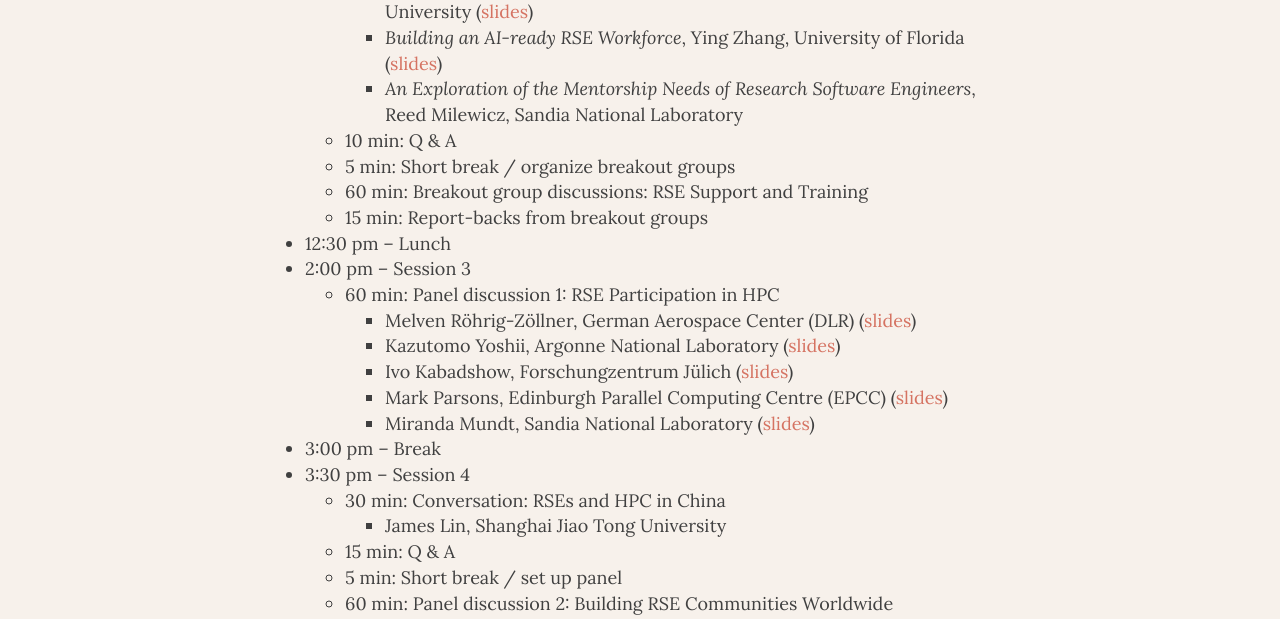
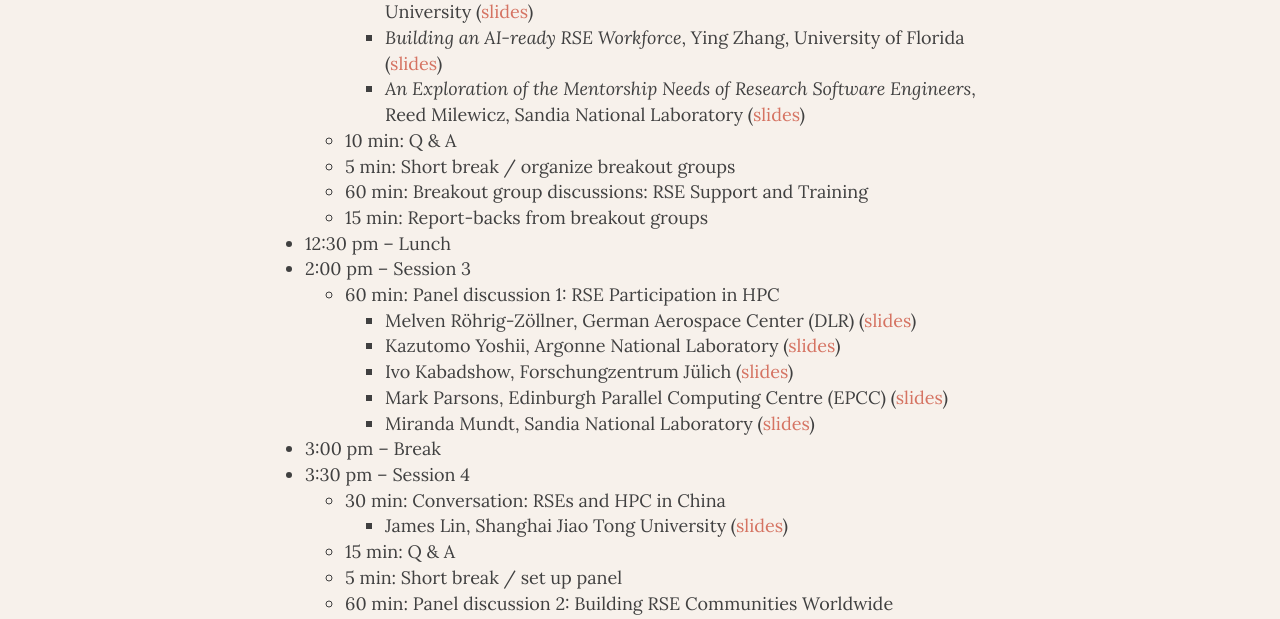
Before and after one commit to USRSE/rse-hpc-2021, a Jekyll site: the page built from pages/agenda.md, in a window 1280 px wide and 900 px high, scrolled down 350 px. Shown: the part 183-802 px from the top of the window. Built offline with Jekyll 4.4.1, drawn with Linux system fonts in a browser that asks for light colours; nearby versions of some CDN libraries.

Commit message:
Add Milewicz and Lin slides

```diff
--- a/pages/agenda.md
+++ b/pages/agenda.md
@@ -23,6 +23,7 @@
         - _Building an AI-ready RSE Workforce_, Ying Zhang, University of
         Florida ([slides](https://docs.google.com/presentation/d/1TwlaAZ9xKaXq45Ks7xtjvylENantHTKq))
         - _An Exploration of the Mentorship Needs of Research Software Engineers_, Reed Milewicz, Sandia National Laboratory
+        ([slides](https://drive.google.com/file/d/1cggsJq5o3Vazrww0ols5n-RwpCv8skSo/view))
     - 10 min: Q & A
     - 5 min: Short break / organize breakout groups
     - 60 min: Breakout group discussions: RSE Support and Training
@@ -38,7 +39,7 @@
 - 3:00 pm – Break
 - 3:30 pm – Session 4
     - 30 min: Conversation: RSEs and HPC in China
-        - James Lin, Shanghai Jiao Tong University
+        - James Lin, Shanghai Jiao Tong University ([slides](https://drive.google.com/file/d/19kZKp4C-f1_zW4fOzXyIBpSH_dxyrUb0))
     - 15 min: Q & A
     - 5 min: Short break / set up panel
     - 60 min: Panel discussion 2: Building RSE Communities Worldwide
```
